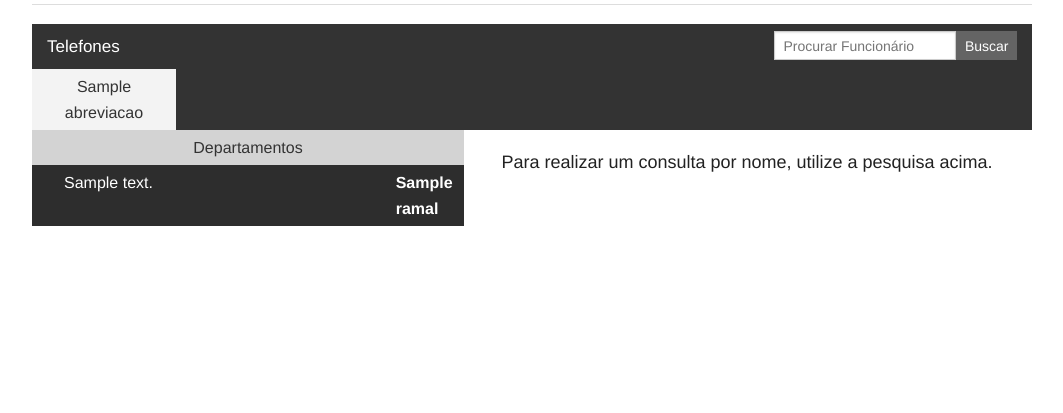
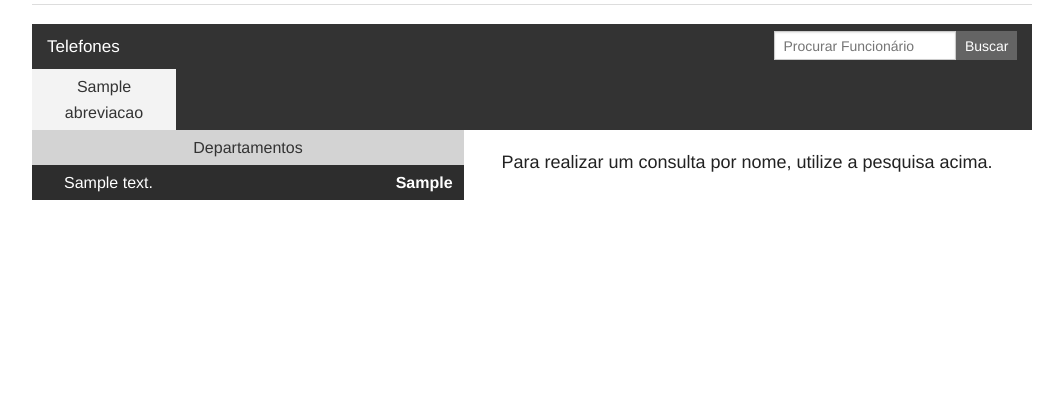
Before and after one commit to FabricaSocial/sic, a Django app: template sic/templates/lista_telefonica.html in a window 1280 px wide. Shown: the part 212-625 px from the top of the page, without its empty margins (108-1171 px from the left). Run offline with Django 3.2, Linux system fonts and the light colour scheme; the template is opened without the code that fills it: most values are stand-ins (such as "Sample title", 1, 10 or a date in 2020).

Commit message:
Alterando template e model (faça um schemamigration). Adicionando gif loading

```diff
--- a/sic/modelos/administrativo.py
+++ b/sic/modelos/administrativo.py
@@ -59,7 +59,7 @@ class Departamento(models.Model):
             id=self.id, descricao=self.descricao,
             abreviacao=self.abreviacao,
             coordenadoria_adjunta=self.coordenadoria_adjunta.natural_key(),
-            rama_dpto=self.ramal_dpto)
+            ramal_dpto=self.ramal_dpto)
 
     def obter_funcionarios(self):
         from modelos.funcionario import Funcionario
@@ -69,7 +69,7 @@ class Departamento(models.Model):
     descricao = models.CharField(max_length=255, null=True)
     abreviacao = models.CharField(max_length=255, null=True)
     coordenadoria_adjunta = models.ForeignKey(CoordenadoriaAdjunta, null=True)
-    ramal_dpto = models.IntegerField(max_length=10)
+    ramal_dpto = models.IntegerField(max_length=10, null=True)
     funcionarios = property(obter_funcionarios)
 
 
--- a/sic/templates/lista_telefonica.html
+++ b/sic/templates/lista_telefonica.html
@@ -56,7 +56,7 @@
                         <dd><a href="#departamento{{departamento.id}}">
                             <div class="row">
                                 <div class="large-10 columns" align="left">{{departamento.descricao}}</div>
-                                <div class="large-2 columns" align="center"><b>{{departamento.ramal}}</b></div>
+                                <div class="large-2 columns" align="center"><b>{{departamento.ramal_dpto|default_if_none:'---'}}</b></div>
                             </div>
                             </a>
                         </dd>
@@ -67,6 +67,10 @@
                     <div class="content active" id="pesquisa">
                         <div class="row" align="center" id="divPesquisa">
                             <p><h5 id="mensagemBusca">Para realizar um consulta por nome, utilize a pesquisa acima. </h5></p>
+                        </div>
+                        <div class="row" align="center">
+                            {% load staticfiles %}
+                                <img id="loading" src="{% static "img/loading_ajax.gif" %}" alt="loading" width="30%" style="visibility: hidden;">
                         </div>
                     </div>
 
@@ -85,7 +89,11 @@
                                         {% for funcionario in departamento.funcionarios %}
                                             <tr>
                                                 <td>{{funcionario.pessoa.nome}}</td>
-                                                <td>{{funcionario.ramal}}</td>
+                                                {% if funcionario.ramal %}
+                                                    <td><center>{{funcionario.ramal}}</center></td>
+                                                {% else %}
+                                                    <td><center>{{funcionario.departamento.ramal_dpto|default_if_none:'---'}}</center></td>
+                                                {% endif %}
                                             </tr>
                                         {% endfor %}
                                         </tbody>
@@ -114,6 +122,7 @@
     <script type="text/javascript">
         function buscaFuncionarios(){
             var nomeFuncionario = $('#procurar_funcionario').val();
+            $('#loading').attr('style', 'visibility: visible;');
 
             $.ajax({
                 type: "GET",
@@ -135,23 +144,24 @@
                         var pessoa = funcionario.fields['pessoa'];
                         var ramal = funcionario.fields['ramal'];
 
-
+                        ramal = (ramal == null ? departamento.ramal_dpto : ramal.ramal);
+                        ramal = (ramal == null ? "---" : ramal);
                         departamento = (departamento == null ? "----" : departamento.abreviacao);
-
-                        ramal = (ramal == null ? "---" : ramal.ramal);
 
                         html += '<tr>' +
                                                     '<td>' + departamento + '</td>' +
                                                     '<td>' + pessoa.nome + '</td>' +
-                                                    '<td>' + ramal + '</td>' +
+                                                    '<td><center>' + ramal + '</center></td>' +
                                                 '</tr>';
                     })
 
                     html = html + '</tbody></table></div>';
 
+                    $('#loading').attr('style', 'visibility: hidden;');
                     $('#divPesquisa').html(html);
                 },
                 error: function(){
+                    $('#loading').attr('style', 'visibility: hidden;');
                     $('#divPesquisa').html('<p><h5 id="mensagemBusca">Para realizar um consulta por nome, utilize a pesquisa acima. </h5></p>');
 
                     if(nomeFuncionario == ""){
```
Also changed, not shown: sic/static/img/loading_ajax.gif (added).
